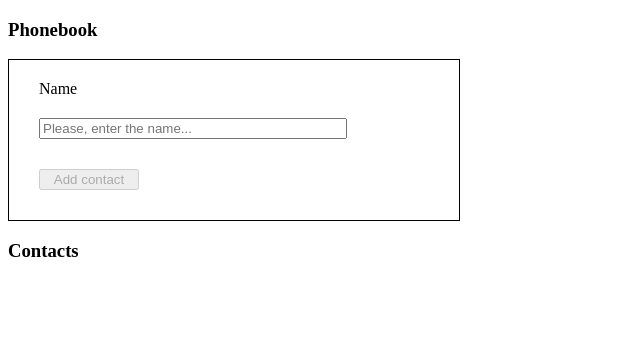
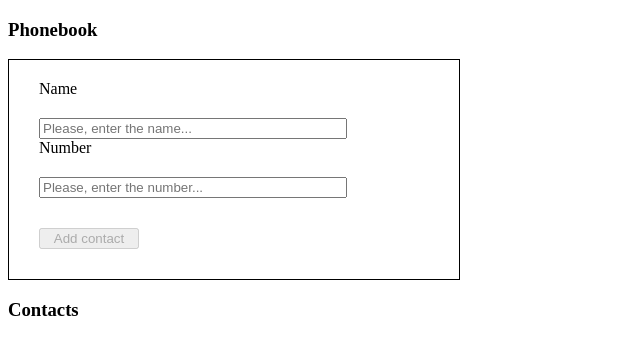
Before and after one commit to IgorVerchyk/goit-react-hw-02-phonebook, a React (Create React App) app: page / in a window 1280 px wide. Shown: the top 354 px of the page, without its empty margins (0-640 px from the left). Built offline with nearby package versions, Linux system fonts and the light colour scheme.

Commit message:
Second stage done

```diff
--- a/src/App.js
+++ b/src/App.js
@@ -2,30 +2,20 @@ import React, { Component } from 'react';
 import Section from './components/Section';
 import ContactList from './components/elements/ContactsList';
 import ContactForm from './components/elements/ContactForm';
-import { v4 as uuidv4 } from 'uuid';
+
 import styles from './components/elements/Contacts.module.css';
 
 class App extends Component {
     state = {
         contacts: [],
-        name: '',
     };
 
-    AddContact = name => {
-        const contact = {
-            id: uuidv4(),
-            name: name,
-        };
-
+    AddContact = propContact => {
         this.setState(state => ({
-            contacts: [...state.contacts, contact],
+            contacts: [...state.contacts, propContact],
         }));
-        this.reset();
     };
 
-    reset = () => {
-        this.setState({ name: '' });
-    };
     render() {
         return (
             <>
--- a/src/components/elements/ContactForm.js
+++ b/src/components/elements/ContactForm.js
@@ -1,25 +1,35 @@
 import React, { Component } from 'react';
 import styles from './Contacts.module.css';
+import { v4 as uuidv4 } from 'uuid';
+import PropTypes from 'prop-types';
 
 class CreateContact extends Component {
-    state = { name: '' };
+    state = { name: '', number: '' };
 
-    changeHandler = e => {
-        this.setState({ name: e.target.value });
+    changeHandler = event => {
+        const { name, value } = event.currentTarget;
+
+        this.setState({ [name]: value });
     };
 
     submitHandler = e => {
         e.preventDefault();
-        this.props.onAddContact(this.state.name);
+        const { name, number } = this.state;
+        const contact = {
+            id: uuidv4(),
+            name: name,
+            number: number,
+        };
+        this.props.onAddContact(contact);
         this.reset();
     };
 
     reset = () => {
-        this.setState({ name: '' });
+        this.setState({ name: '', number: '' });
     };
 
     render() {
-        const { name } = this.state;
+        const { name, number } = this.state;
         return (
             <form onSubmit={this.submitHandler} className={styles.contactForm}>
                 <label className={styles.container}>
@@ -32,10 +42,19 @@ class CreateContact extends Component {
                         onChange={this.changeHandler}
                         className={styles.inputs}
                     />
+                    <span>Number</span>
+                    <input
+                        type="number"
+                        name="number"
+                        value={number}
+                        placeholder="Please, enter the number..."
+                        onChange={this.changeHandler}
+                        className={styles.inputs}
+                    />
                 </label>
                 <button
                     type="submit"
-                    disabled={!name.length}
+                    disabled={!name.length || !number.length}
                     className={styles.contactAddButton}
                 >
                     Add contact
@@ -45,4 +64,10 @@ class CreateContact extends Component {
     }
 }
 
+CreateContact.propTypes = {
+    name: PropTypes.string,
+    number: PropTypes.number,
+    onAddContact: PropTypes.func.isRequired,
+};
+
 export default CreateContact;
--- a/src/components/elements/ContactItem.js
+++ b/src/components/elements/ContactItem.js
@@ -1,9 +1,17 @@
 import React from 'react';
+import PropTypes from 'prop-types';
 
-export default function insertItem({ name }) {
+export default function insertItem({ name, number }) {
     return (
         <li>
-            <p>{name}</p>
+            <p>
+                {name}:{number}
+            </p>
         </li>
     );
 }
+
+insertItem.propTypes = {
+    name: PropTypes.string.isRequired,
+    number: PropTypes.string.isRequired,
+};
```
Also changed, not shown: src/components/elements/ContactsList.js (+11 -0 lines), 1 other file (tests, documents, lock files or other folders).
